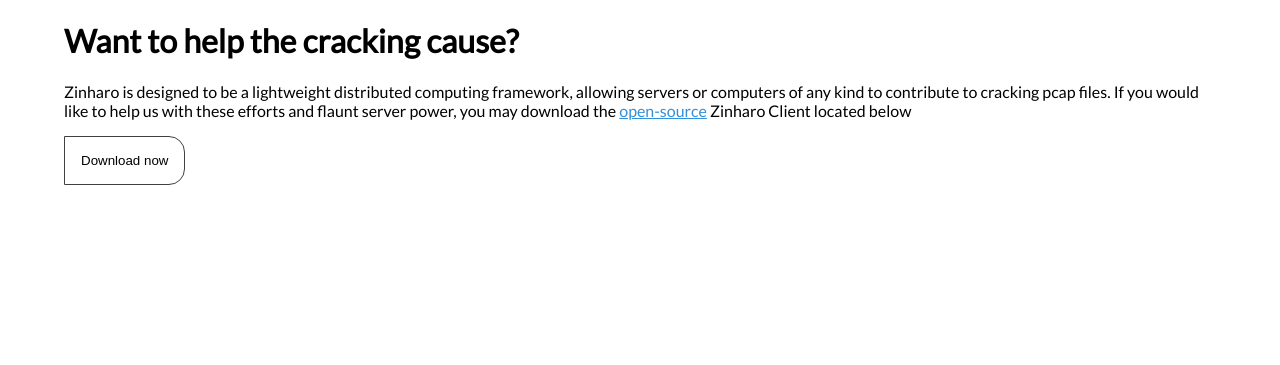
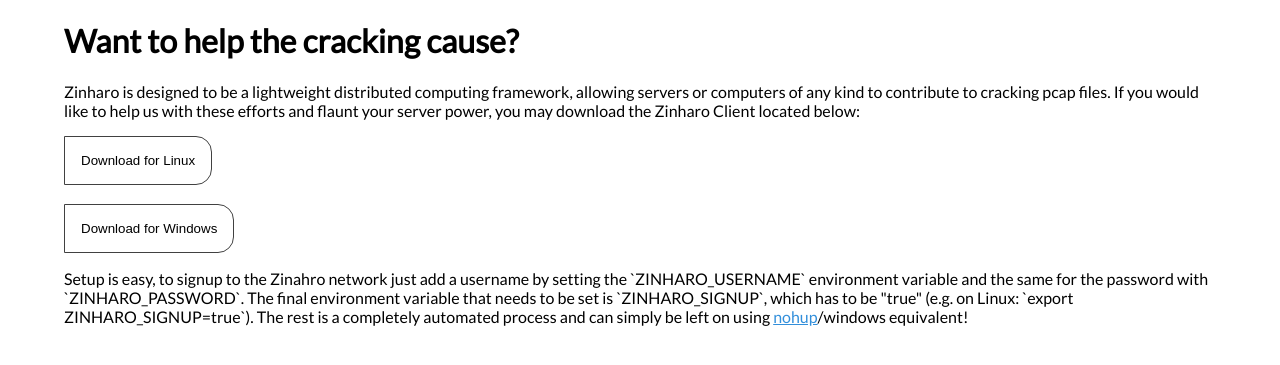
Before and after one commit to Owez/zinharo-api, a Flask app: page /server in a window 1280 px wide. Shown: the part 88-453 px from the top of the page. Run offline with Flask 2, Linux system fonts and the light colour scheme; parts of the project's set-up code (start-up, migrations or seed data) failed here and were passed over.

Commit message:
More server stuff

```diff
--- a/zinharo_api/templates/server.html
+++ b/zinharo_api/templates/server.html
@@ -4,11 +4,15 @@
 <div class="container">
     <h1>Want to help the cracking cause?</h1>
     <p>Zinharo is designed to be a lightweight distributed computing framework, allowing servers or computers of any
-        kind to contribute to cracking pcap files. If you would like to help us with these efforts and flaunt server
-        power, you may download the <a href="https://gitlab.com/zinharo/zinharo-client">open-source</a> Zinharo Client
-        located below</p>
-    <button
-        onclick="add_alert('Coming soon', 'Zinharo Client is not avalible for download just yet.. Come back soon!', 'ff9933')">Download
-        now</button>
+        kind to contribute to cracking pcap files. If you would like to help us with these efforts and flaunt your
+        server power, you may download the Zinharo Client located below:</p>
+    <button onclick="window.location.href = 'https://zinharo.com/client/linux';">Download for Linux</button>
+    <br><br>
+    <button onclick="window.location.href = 'https://zinharo.com/client/windows';">Download for Windows</button>
+    <p>Setup is easy, to signup to the Zinahro network just add a username by setting the `ZINHARO_USERNAME` environment
+        variable and the same for the password with `ZINHARO_PASSWORD`. The final environment variable that needs to be
+        set is `ZINHARO_SIGNUP`, which has to be "true" (e.g. on Linux: `export ZINHARO_SIGNUP=true`). The rest is a
+        completely automated process and can simply be left on using <a
+            href="https://linux.101hacks.com/unix/nohup-command/">nohup</a>/windows equivalent!</p>
 </div>
 {% endblock %}
```
Also changed, not shown: zinharo_api/__init__.py (+21 -1 lines), 1 other file.
